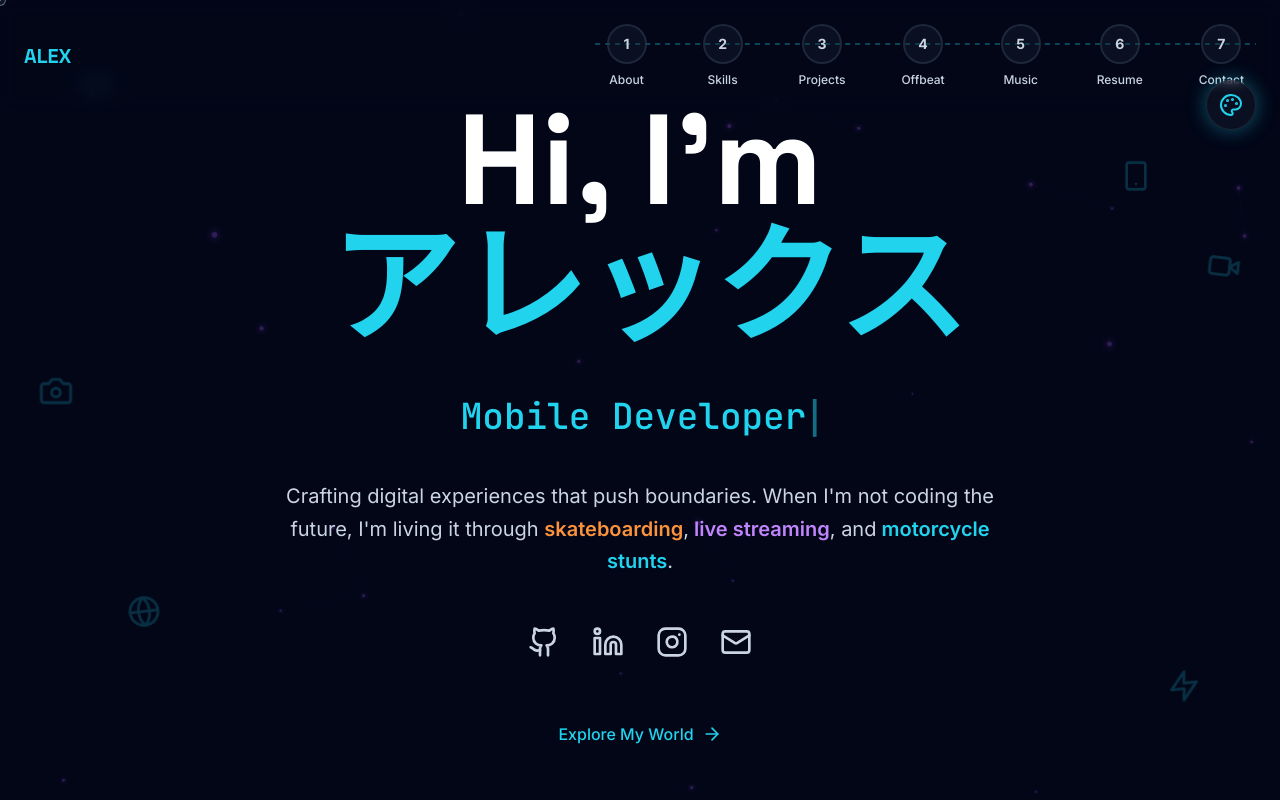
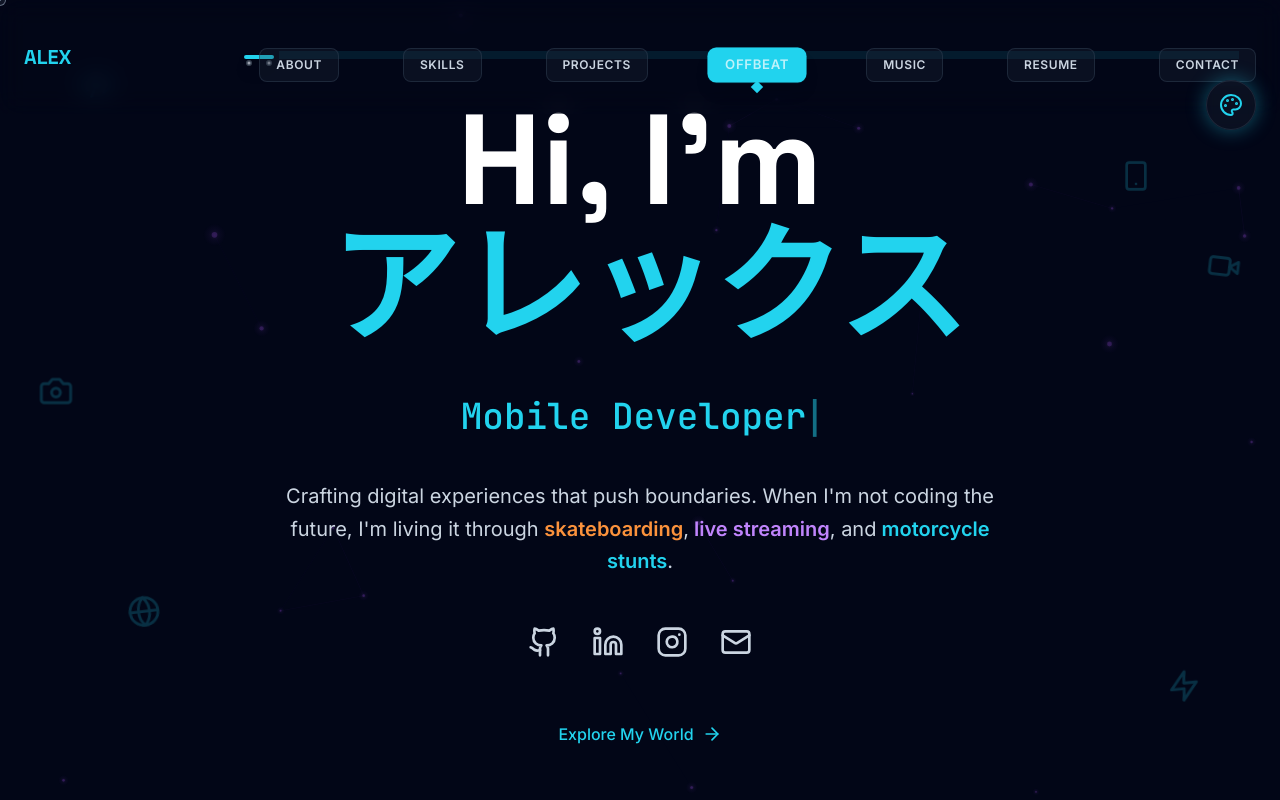
Before and after one commit to samratjagtap/PortfolioWebsite, a React (Vite) app: page / in a window 1280 px wide. Shown: the top 800 px of the page. Built offline with nearby package versions, Linux system fonts and the light colour scheme.

Commit message:
Updated App.tsx

```diff
--- a/src/App.tsx
+++ b/src/App.tsx
@@ -19,6 +19,7 @@ function AppContent() {
   const [scrollProgress, setScrollProgress] = useState(0);
   const [expandedCategory, setExpandedCategory] = useState<string | null>(null);
   const [isResumeModalOpen, setIsResumeModalOpen] = useState(false);
+  const [skateboardPosition, setSkateboardPosition] = useState(0);
 
   const roles = ['Software Developer', 'Mobile Developer', 'Web Developer', 'Full Stack Engineer'];
   const fullText = roles[currentRole];
@@ -45,7 +46,23 @@ function AppContent() {
     const handleScroll = () => {
       const scrolled = window.scrollY;
       const maxScroll = document.documentElement.scrollHeight - window.innerHeight;
-      setScrollProgress((scrolled / maxScroll) * 100);
+      const progress = (scrolled / maxScroll) * 100;
+      setScrollProgress(progress);
+      setSkateboardPosition(progress);
+
+      const sections = ['hero', 'about', 'skills', 'projects', 'offbeat', 'music', 'contact'];
+      const sectionElements = sections.map(id => document.getElementById(id));
+
+      let currentSection = 'hero';
+      sectionElements.forEach((element, index) => {
+        if (element) {
+          const rect = element.getBoundingClientRect();
+          if (rect.top <= window.innerHeight / 2 && rect.bottom >= window.innerHeight / 2) {
+            currentSection = sections[index];
+          }
+        }
+      });
+      setActiveSection(currentSection);
     };
 
     window.addEventListener('scroll', handleScroll);
@@ -388,7 +405,7 @@ function AppContent() {
       {/* Navigation */}
       {/* Roadmap Navigation */}
       <header className={`fixed top-0 left-0 right-0 z-40 ${themeConfig.cardBg}/90 backdrop-blur-md`}>
-        <div className="container mx-auto px-6 py-6">
+        <div className="container mx-auto px-6 py-8">
           <div className="flex items-center justify-between">
             <div className="text-xl font-display font-bold">
               <GlitchText text="ALEX" className={`${themeConfig.accent} font-bold`} />
@@ -396,53 +413,92 @@ function AppContent() {
 
             {/* Desktop Roadmap Navigation */}
             <nav className="hidden lg:block relative">
-              <svg className="absolute inset-0 w-full h-full pointer-events-none" style={{ top: '50%', transform: 'translateY(-50%)' }}>
+              <svg className="absolute inset-0 w-full h-16 pointer-events-none" style={{ top: '50%', transform: 'translateY(-50%)' }}>
+                <defs>
+                  <linearGradient id="roadGradient" x1="0%" y1="0%" x2="100%" y2="0%">
+                    <stop offset="0%" stopColor={themeConfig.accent.includes('cyan') ? 'rgba(34, 211, 238, 0.6)' :
+                                                  themeConfig.accent.includes('orange') ? 'rgba(251, 146, 60, 0.6)' :
+                                                  themeConfig.accent.includes('purple') ? 'rgba(168, 85, 247, 0.6)' :
+                                                  'rgba(34, 211, 238, 0.6)'} />
+                    <stop offset="100%" stopColor={themeConfig.accent.includes('cyan') ? 'rgba(34, 211, 238, 0.2)' :
+                                                    themeConfig.accent.includes('orange') ? 'rgba(251, 146, 60, 0.2)' :
+                                                    themeConfig.accent.includes('purple') ? 'rgba(168, 85, 247, 0.2)' :
+                                                    'rgba(34, 211, 238, 0.2)'} />
+                  </linearGradient>
+                </defs>
                 <path
-                  d="M 0 20 Q 90 20, 120 20 T 240 20 T 360 20 T 480 20 T 600 20 T 720 20 T 840 20"
-                  stroke={themeConfig.accent.includes('cyan') ? 'rgba(34, 211, 238, 0.3)' :
-                         themeConfig.accent.includes('orange') ? 'rgba(251, 146, 60, 0.3)' :
-                         themeConfig.accent.includes('purple') ? 'rgba(168, 85, 247, 0.3)' :
-                         'rgba(34, 211, 238, 0.3)'}
-                  strokeWidth="2"
+                  d="M 20 30 Q 140 30, 160 30 T 280 30 T 420 30 T 560 30 T 700 30 T 840 30 T 980 30"
+                  stroke="url(#roadGradient)"
+                  strokeWidth="3"
                   fill="none"
-                  strokeDasharray="5,5"
-                  className="animate-pulse"
+                />
+                <path
+                  d="M 20 30 Q 140 30, 160 30 T 280 30 T 420 30 T 560 30 T 700 30 T 840 30 T 980 30"
+                  stroke={themeConfig.accent.includes('cyan') ? 'rgba(34, 211, 238, 0.1)' :
+                         themeConfig.accent.includes('orange') ? 'rgba(251, 146, 60, 0.1)' :
+                         themeConfig.accent.includes('purple') ? 'rgba(168, 85, 247, 0.1)' :
+                         'rgba(34, 211, 238, 0.1)'}
+                  strokeWidth="8"
+                  fill="none"
                 />
               </svg>
-              <div className="flex items-center relative">
+
+              {/* Skateboard indicator */}
+              <div
+                className="absolute pointer-events-none transition-all duration-300 ease-out"
+                style={{
+                  left: `${Math.min(95, skateboardPosition)}%`,
+                  top: '50%',
+                  transform: 'translate(-50%, -50%)'
+                }}
+              >
+                <div className="relative">
+                  <svg width="40" height="20" viewBox="0 0 40 20" className="drop-shadow-lg">
+                    <rect x="5" y="8" width="30" height="4" rx="2" fill={themeConfig.accent.includes('cyan') ? '#22d3ee' :
+                                                                           themeConfig.accent.includes('orange') ? '#fb923c' :
+                                                                           themeConfig.accent.includes('purple') ? '#a855f7' :
+                                                                           '#22d3ee'} />
+                    <circle cx="10" cy="16" r="3" fill="#374151" />
+                    <circle cx="30" cy="16" r="3" fill="#374151" />
+                    <circle cx="10" cy="16" r="1.5" fill="#9ca3af" />
+                    <circle cx="30" cy="16" r="1.5" fill="#9ca3af" />
+                  </svg>
+                  <div className="absolute -top-6 left-1/2 -translate-x-1/2 text-xs font-bold whitespace-nowrap opacity-0 group-hover:opacity-100 transition-opacity">
+                    {Math.round(skateboardPosition)}%
+                  </div>
+                </div>
+              </div>
+
+              <div className="flex items-center relative pt-4">
                 {[
-                  { id: 'about', label: 'About', step: 1 },
-                  { id: 'skills', label: 'Skills', step: 2 },
-                  { id: 'projects', label: 'Projects', step: 3 },
-                  { id: 'offbeat', label: 'Offbeat', step: 4 },
-                  { id: 'music', label: 'Music', step: 5 },
-                  { id: 'resume', label: 'Resume', step: 6 },
-                  { id: 'contact', label: 'Contact', step: 7 },
+                  { id: 'about', label: 'About' },
+                  { id: 'skills', label: 'Skills' },
+                  { id: 'projects', label: 'Projects' },
+                  { id: 'offbeat', label: 'Offbeat' },
+                  { id: 'music', label: 'Music' },
+                  { id: 'resume', label: 'Resume' },
+                  { id: 'contact', label: 'Contact' },
                 ].map((item, index) => (
                   <div key={item.id} className="relative group">
                     <button
                       onClick={() => item.id === 'resume' ? setIsResumeModalOpen(true) : scrollToSection(item.id)}
-                      className={`relative flex flex-col items-center transition-all duration-300 px-3 ${
-                        index < 6 ? 'mr-8' : ''
+                      className={`relative flex flex-col items-center transition-all duration-300 ${
+                        index < 6 ? 'mr-16' : ''
                       }`}
                     >
-                      <div className={`relative mb-2 w-10 h-10 rounded-full flex items-center justify-center font-bold text-sm transition-all duration-300 ${
+                      <div className={`relative px-4 py-2 rounded-lg font-semibold text-xs uppercase tracking-wider transition-all duration-300 ${
                         activeSection === item.id
                           ? `${themeConfig.accent.replace('text-', 'bg-')} text-white shadow-lg scale-110`
-                          : `${themeConfig.cardBg} ${themeConfig.border} border-2 ${themeConfig.textSecondary} group-hover:border-current group-hover:${themeConfig.accent} group-hover:scale-105`
+                          : `${themeConfig.cardBg} ${themeConfig.border} border ${themeConfig.textSecondary} group-hover:border-current group-hover:${themeConfig.accent} group-hover:scale-105`
                       }`}>
-                        {item.step}
+                        {item.label}
                         {activeSection === item.id && (
-                          <div className={`absolute inset-0 rounded-full ${themeConfig.accent.replace('text-', 'bg-')} opacity-50 animate-ping`}></div>
+                          <>
+                            <div className={`absolute inset-0 rounded-lg ${themeConfig.accent.replace('text-', 'bg-')} opacity-30 animate-ping`}></div>
+                            <div className={`absolute -bottom-2 left-1/2 -translate-x-1/2 w-2 h-2 ${themeConfig.accent.replace('text-', 'bg-')} rotate-45`}></div>
+                          </>
                         )}
                       </div>
-                      <span className={`text-xs font-medium transition-colors duration-300 whitespace-nowrap ${
-                        activeSection === item.id
-                          ? themeConfig.accent
-                          : `${themeConfig.textSecondary} group-hover:${themeConfig.accent}`
-                      }`}>
-                        {item.label}
-                      </span>
                     </button>
                   </div>
                 ))}
@@ -462,16 +518,16 @@ function AppContent() {
           {isMenuOpen && (
             <nav className="lg:hidden mt-6 pb-4">
               <div className="relative">
-                <div className={`absolute left-6 top-0 bottom-0 w-0.5 ${themeConfig.accent.replace('text-', 'bg-')} opacity-30`}></div>
-                <div className="space-y-1">
+                <div className={`absolute left-12 top-0 bottom-0 w-1 rounded-full ${themeConfig.accent.replace('text-', 'bg-')} opacity-20`}></div>
+                <div className="space-y-2">
                   {[
-                    { id: 'about', label: 'About', step: 1 },
-                    { id: 'skills', label: 'Skills', step: 2 },
-                    { id: 'projects', label: 'Projects', step: 3 },
-                    { id: 'offbeat', label: 'Offbeat', step: 4 },
-                    { id: 'music', label: 'Music', step: 5 },
-                    { id: 'resume', label: 'Resume', step: 6 },
-                    { id: 'contact', label: 'Contact', step: 7 },
+                    { id: 'about', label: 'About' },
+                    { id: 'skills', label: 'Skills' },
+                    { id: 'projects', label: 'Projects' },
+                    { id: 'offbeat', label: 'Offbeat' },
+                    { id: 'music', label: 'Music' },
+                    { id: 'resume', label: 'Resume' },
+                    { id: 'contact', label: 'Contact' },
                   ].map((item) => (
                     <button
                       key={item.id}
@@ -483,21 +539,20 @@ function AppContent() {
                         }
                         setIsMenuOpen(false);
                       }}
-                      className={`flex items-center w-full py-3 pl-2 pr-4 transition-all duration-300 group ${
+                      className={`flex items-center w-full py-3 transition-all duration-300 group ${
                         activeSection === item.id ? 'scale-105' : ''
                       }`}
                     >
-                      <div className={`relative w-10 h-10 rounded-full flex items-center justify-center font-bold text-sm mr-4 transition-all duration-300 ${
+                      <div className={`relative w-6 h-6 rounded-full mr-6 flex-shrink-0 transition-all duration-300 ${
                         activeSection === item.id
-                          ? `${themeConfig.accent.replace('text-', 'bg-')} text-white shadow-lg`
-                          : `${themeConfig.cardBg} ${themeConfig.border} border-2 ${themeConfig.textSecondary} group-hover:border-current group-hover:${themeConfig.accent}`
+                          ? `${themeConfig.accent.replace('text-', 'bg-')} shadow-lg`
+                          : `${themeConfig.cardBg} ${themeConfig.border} border-2 group-hover:border-current`
                       }`}>
-                        {item.step}
                         {activeSection === item.id && (
-                          <div className={`absolute inset-0 rounded-full ${themeConfig.accent.replace('text-', 'bg-')} opacity-30 animate-ping`}></div>
+                          <div className={`absolute inset-0 rounded-full ${themeConfig.accent.replace('text-', 'bg-')} opacity-50 animate-ping`}></div>
                         )}
                       </div>
-                      <span className={`font-medium transition-colors duration-300 ${
+                      <span className={`font-semibold text-sm uppercase tracking-wide transition-colors duration-300 ${
                         activeSection === item.id
                           ? themeConfig.accent
                           : `${themeConfig.textSecondary} group-hover:${themeConfig.accent}`
```
